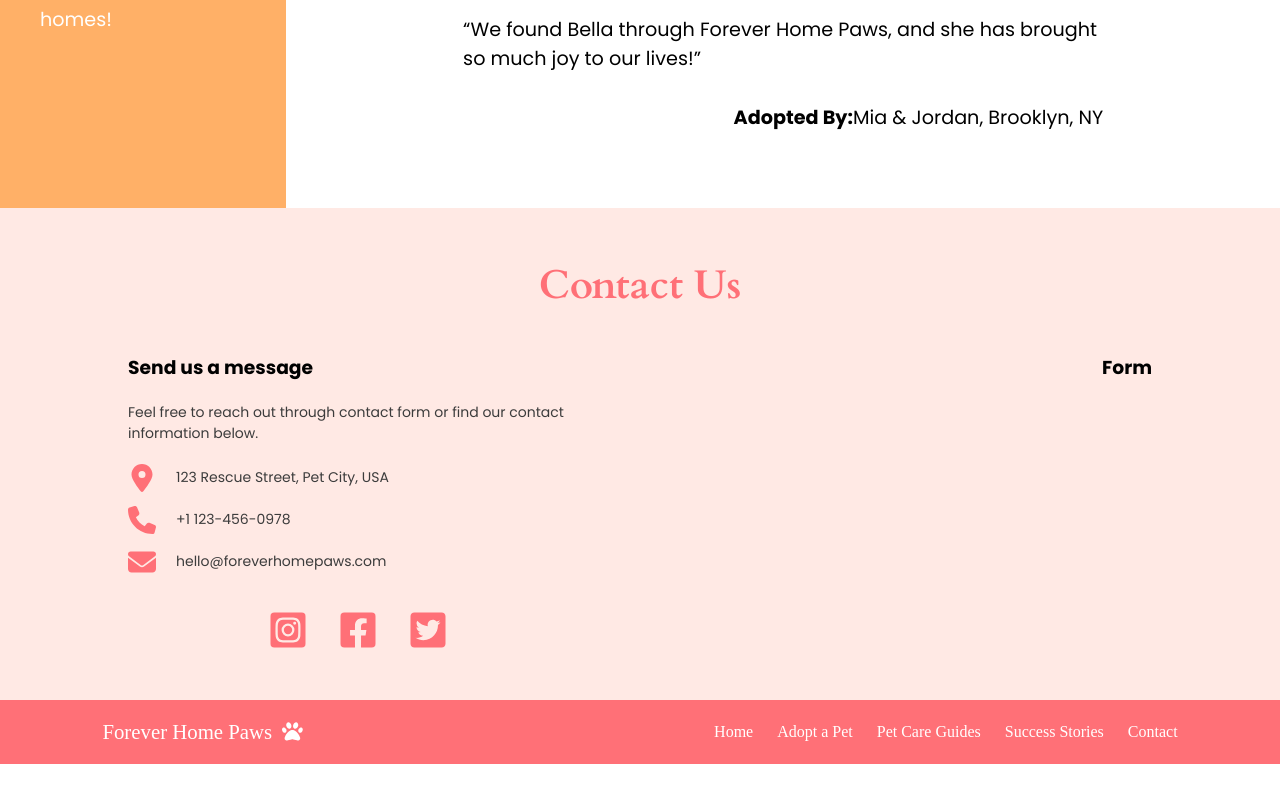
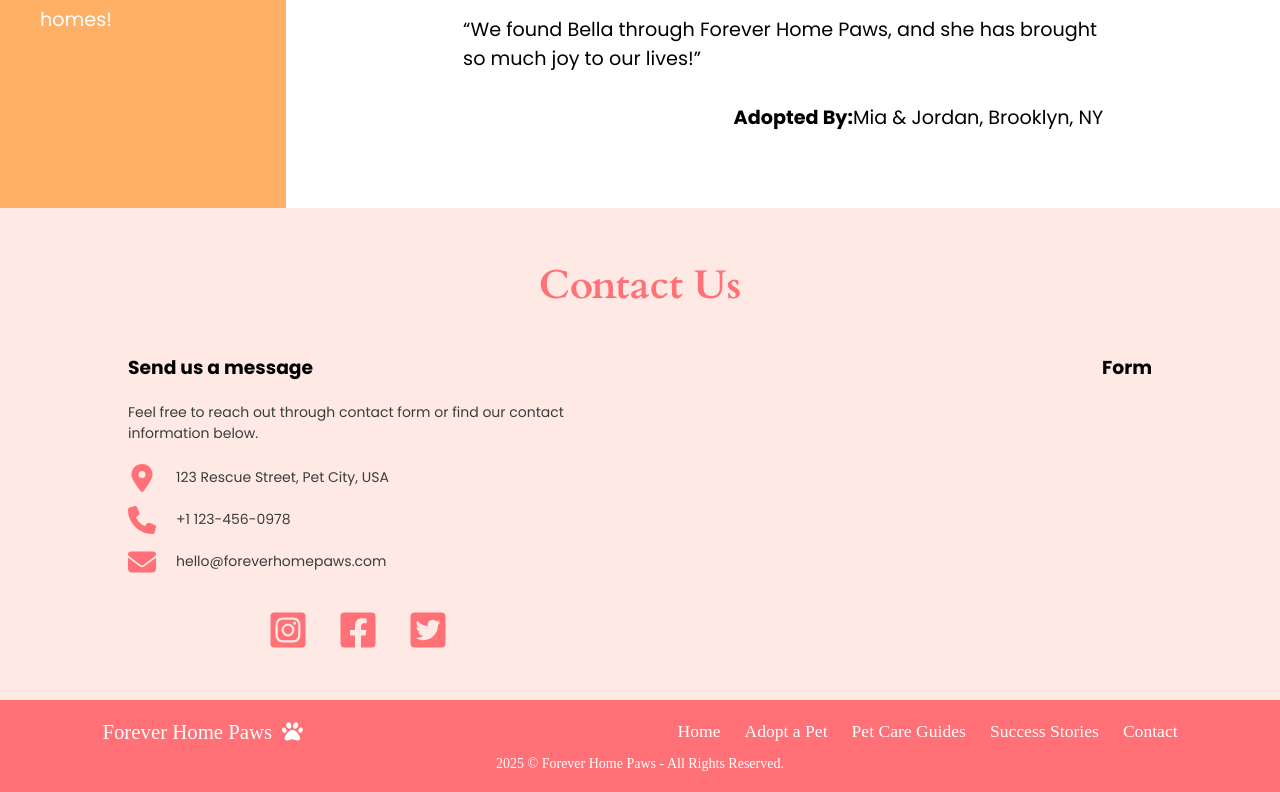
Before and after one commit to nalliethan/Forever-Home-Paws, a React (Vite) app: page / in a window 1280 px wide. Shown: the part 2136-2928 px from the top of the page. Before the commit the page ends 2900 px from the top, so only its background shows below. Built offline with nearby package versions, Linux system fonts and the light colour scheme.

Commit message:
Add the copyright text in the footer component.

```diff
--- a/src/components/Footer/Footer.css
+++ b/src/components/Footer/Footer.css
@@ -1,10 +1,19 @@
 footer{
   background: var(--pink-color);
   padding:20px 8%;
+  color: white;
+}
+
+footer .copyright{
+  text-align: center;
+  margin-top: 12px;
+  font-size: 14px;
+}
+
+.footer-content{
   display: flex;
   align-items: center;
   justify-content: space-between;
-  color: white;
 }
 
 .footer-left{
@@ -27,7 +36,7 @@ footer{
 
 .footer-right ul li{
   list-style: none;
-  font-size: 1rem;
+  font-size: 1.1rem;
   cursor: pointer;
   transition: 0.3s;
 }
--- a/src/components/Footer/Footer.jsx
+++ b/src/components/Footer/Footer.jsx
@@ -5,6 +5,7 @@ import './Footer.css'
 const Footer = () => {
   return (
     <footer>
+      <div className="footer-content">
         <div className="footer-left">
           <p>Forever Home Paws</p>
           <FaPaw className='logo'/>
@@ -19,6 +20,9 @@ const Footer = () => {
             <li>Contact</li>
           </ul>
         </div>
+      </div>
+
+      <p className='copyright'>2025 © Forever Home Paws - All Rights Reserved.</p>
     </footer>
   )
 }
```
Lines whose indentation alone changed are shown as unchanged.
